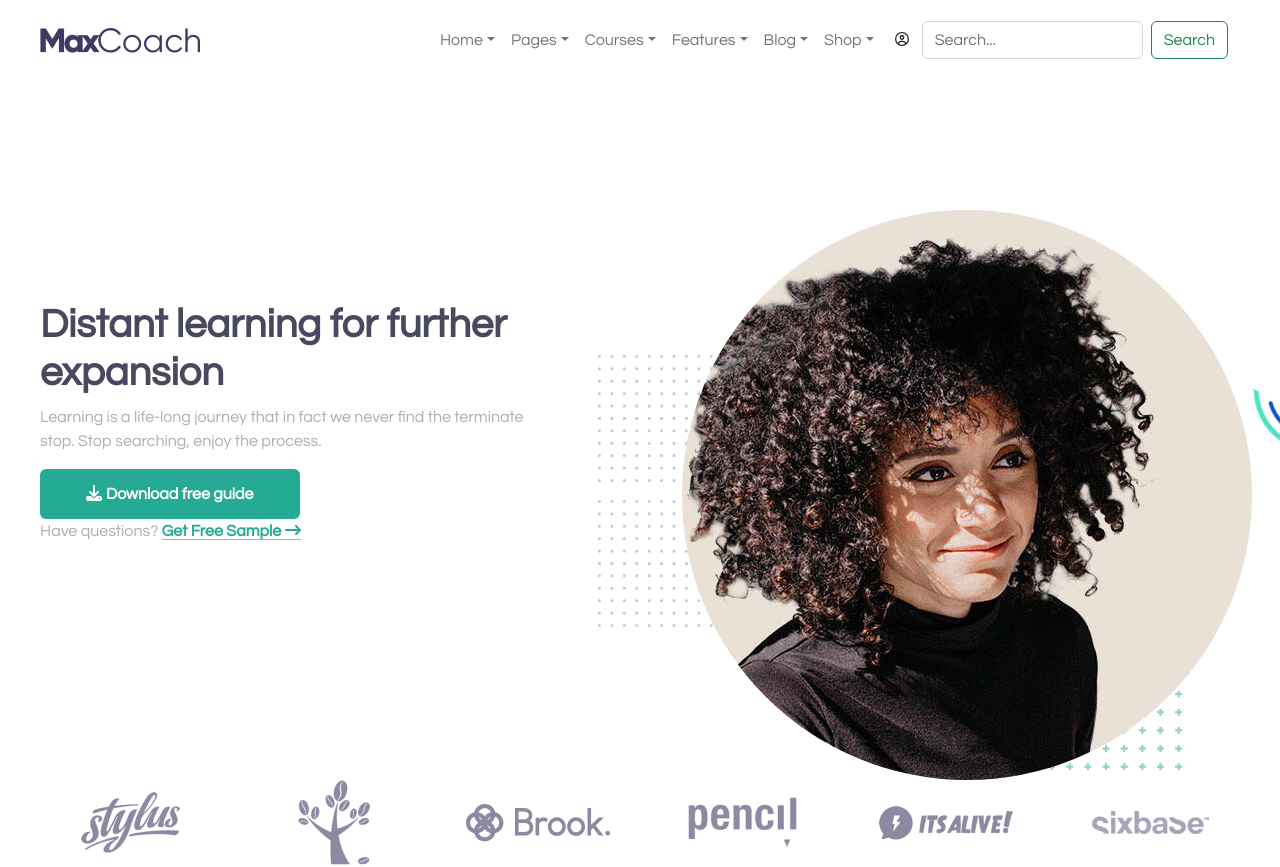
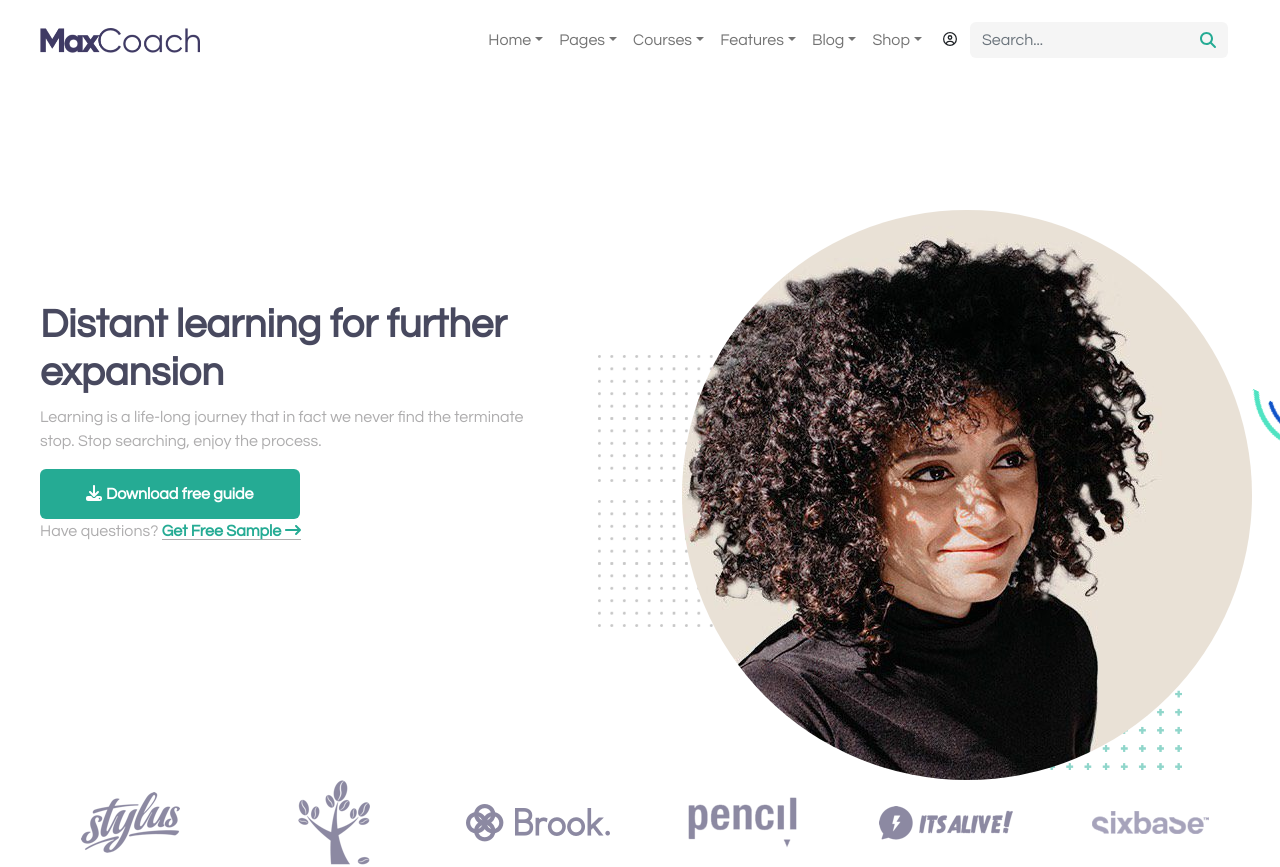
Before and after one commit to giuseppesciacca/proj-html-vuejs, a Vue app: page / in a window 1280 px wide. Shown: the top 867 px of the page. Built offline with nearby package versions, Linux system fonts and the light colour scheme.

Commit message:
[add] search bar style

```diff
--- a/src/components/NavBar.vue
+++ b/src/components/NavBar.vue
@@ -29,13 +29,26 @@ export default {
 
                 <button class="btn"><font-awesome-icon :icon="['far', 'circle-user']" size="sm" /></button>
 
-                <form class="d-flex" role="search">
-                    <input class="form-control me-2" type="search" placeholder="Search..." aria-label="Search">
-                    <button class="btn btn-outline-success" type="submit">Search</button>
+                <form class="input-group d-flex" role="search">
+                    <input id="field_search" class="form-control border-0" type="search" placeholder="Search..."
+                        aria-label="Search">
+                    <span class="input-group-text border-0" id="Search"><font-awesome-icon
+                            :icon="['fas', 'magnifying-glass']" /></span>
                 </form>
             </div>
         </div>
     </nav>
 </template>
 
-<style lang="scss" scoped></style>
+<style lang="scss" scoped>
+@use '../assets/scss/partials/variables.scss' as *;
+
+#field_search,
+#Search {
+    background-color: #f5f5f5;
+}
+
+#Search {
+    color: $jungle_green;
+}
+</style>
```
